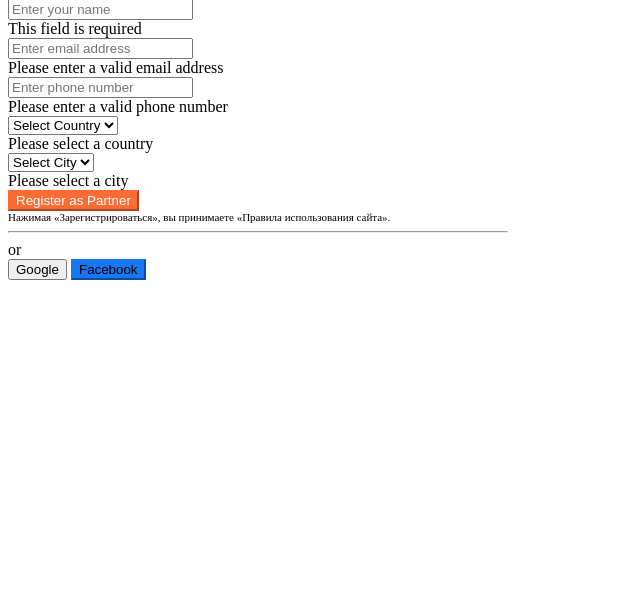
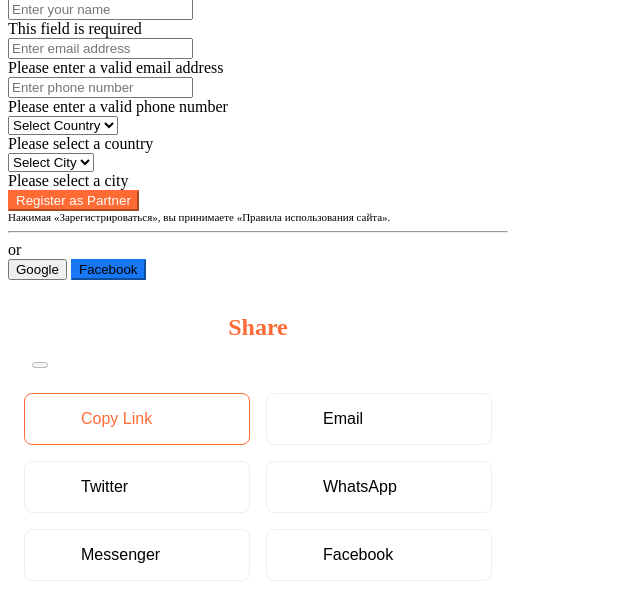
Before and after one commit to dykyi-roman/website, a Symfony app: template code/src/Dashboard/Resources/templates/base.html.twig in a window 1280 px wide. Shown: the part 804-1409 px from the top of the page, without its empty margins (0-640 px from the left). Before the commit the page ends 1084 px from the top, so only its background shows below. Run offline with Twig, Linux system fonts and the light colour scheme; the template is opened without the code that fills it, so the values that code supplies are empty; some libraries are stand-ins or nearby versions.

Commit message:
development

```diff
--- /dev/null
+++ b/code/public/css/share-popup.css
@@ -0,0 +1,108 @@
+/* Share Popup Styles */
+.share-buttons {
+    display: grid;
+    grid-template-columns: repeat(2, 1fr);
+    gap: 1rem;
+    padding: 1rem;
+}
+
+.share-button {
+    display: flex;
+    align-items: center;
+    justify-content: flex-start;
+    padding: 1rem;
+    border: 1px solid #eee;
+    border-radius: 8px;
+    background: white;
+    cursor: pointer;
+    transition: all 0.3s ease;
+    color: var(--text-dark);
+    font-size: 1rem;
+    width: 100%;
+}
+
+.share-button:hover {
+    background-color: var(--primary-orange);
+    border-color: var(--primary-orange);
+    color: white;
+    transform: translateY(-2px);
+    box-shadow: 0 2px 8px rgba(255, 107, 53, 0.3);
+}
+
+.share-button i {
+    font-size: 1.25rem;
+    margin-right: 1rem;
+    width: 24px;
+    text-align: center;
+}
+
+.share-button span {
+    font-weight: 500;
+}
+
+/* Specific button styles */
+.share-button.copy-link {
+    border-color: var(--primary-orange);
+    color: var(--primary-orange);
+}
+
+.share-button.copy-link:hover {
+    background-color: var(--primary-orange);
+    color: white;
+}
+
+.share-button.email:hover {
+    background-color: var(--primary-orange);
+    border-color: var(--primary-orange);
+}
+
+.share-button.messages:hover {
+    background-color: var(--primary-orange);
+    border-color: var(--primary-orange);
+}
+
+.share-button.whatsapp:hover {
+    background-color: var(--primary-orange);
+    border-color: var(--primary-orange);
+}
+
+.share-button.messenger:hover {
+    background-color: var(--primary-orange);
+    border-color: var(--primary-orange);
+}
+
+.share-button.facebook:hover {
+    background-color: var(--primary-orange);
+    border-color: var(--primary-orange);
+}
+
+/* Modal header styles */
+#shareModal .modal-header {
+    border-bottom: none;
+    padding: 1.5rem 1.5rem 0.5rem;
+}
+
+#shareModal .modal-title {
+    color: var(--primary-orange);
+    font-weight: 600;
+}
+
+#shareModal .btn-close {
+    opacity: 0.5;
+    transition: opacity 0.3s ease;
+}
+
+#shareModal .btn-close:hover {
+    opacity: 1;
+}
+
+/* Responsive styles */
+@media (max-width: 576px) {
+    .share-buttons {
+        grid-template-columns: 1fr;
+    }
+
+    .share-button {
+        padding: 0.75rem;
+    }
+}
--- a/code/public/js/search.js
+++ b/code/public/js/search.js
@@ -130,7 +130,7 @@ document.addEventListener('DOMContentLoaded', function() {
 
                                         <!-- Service Details -->
                                         <div class="item-details">
-                                            <h3 class="card-title">${service.title || 'Unnamed Service'}</h3>
+                                            <h3 class="card-title"><a href="${service.url}" target="_blank">${service.title || 'Unnamed Service'}</a></h3>
                                             <p class="card-text">${service.description || 'No description available'}</p>
                                             <div class="item-meta mt-3">
                                                 <span class="badge bg-secondary me-2">${service.category || 'Uncategorized'}</span>
--- /dev/null
+++ b/code/public/js/share-popup.js
@@ -0,0 +1,72 @@
+document.addEventListener('DOMContentLoaded', function() {
+    let currentShareUrl = '';
+
+    // Function to properly combine base URL and path
+    function buildUrl(base, path) {
+        // Remove trailing slash from base URL
+        base = base.replace(/\/$/, '');
+        // Remove leading slash from path
+        path = path.replace(/^\//, '');
+        // Combine with a single slash
+        return `${base}/${path}`;
+    }
+
+    // Share button click handler
+    document.addEventListener('click', function(e) {
+        if (e.target.closest('.btn-share')) {
+            const shareButton = e.target.closest('.btn-share');
+            const itemCard = shareButton.closest('.item-card');
+            const cardTitleLink = itemCard.querySelector('.card-title a');
+            const itemPath = cardTitleLink ? cardTitleLink.getAttribute('href') : '';
+
+            if (itemPath) {
+                currentShareUrl = buildUrl(window.location.href, itemPath);
+            } else {
+                currentShareUrl = window.location.href;
+            }
+
+            const shareModal = new bootstrap.Modal(document.getElementById('shareModal'));
+            shareModal.show();
+        }
+    });
+
+    // Copy link button handler
+    document.querySelector('.share-button.copy-link').addEventListener('click', function() {
+        navigator.clipboard.writeText(currentShareUrl).then(() => {
+            // Change button text temporarily to show success
+            const originalText = this.innerHTML;
+            this.innerHTML = '<i class="fas fa-check"></i><span>Copied!</span>';
+            setTimeout(() => {
+                this.innerHTML = originalText;
+            }, 2000);
+        });
+    });
+
+    // Email share handler
+    document.querySelector('.share-button.email').addEventListener('click', function() {
+        const subject = encodeURIComponent('Check out this service');
+        const body = encodeURIComponent(`I found this interesting service: ${currentShareUrl}`);
+        window.open(`mailto:?subject=${subject}&body=${body}`);
+    });
+
+    // Twitter share handler
+    document.querySelector('.share-button.twitter').addEventListener('click', function() {
+        const text = encodeURIComponent('Check out this service:');
+        window.open(`https://twitter.com/intent/tweet?text=${text}&url=${encodeURIComponent(currentShareUrl)}`);
+    });
+
+    // WhatsApp share handler
+    document.querySelector('.share-button.whatsapp').addEventListener('click', function() {
+        window.open(`https://wa.me/?text=${encodeURIComponent(currentShareUrl)}`);
+    });
+
+    // Messenger share handler
+    document.querySelector('.share-button.messenger').addEventListener('click', function() {
+        window.open(`https://www.facebook.com/dialog/send?link=${encodeURIComponent(currentShareUrl)}&app_id=YOUR_FB_APP_ID`);
+    });
+
+    // Facebook share handler
+    document.querySelector('.share-button.facebook').addEventListener('click', function() {
+        window.open(`https://www.facebook.com/sharer/sharer.php?u=${encodeURIComponent(currentShareUrl)}`);
+    });
+});
--- a/code/src/Dashboard/Resources/templates/base.html.twig
+++ b/code/src/Dashboard/Resources/templates/base.html.twig
@@ -32,6 +32,7 @@
         {% block stylesheets %}
             <link rel="stylesheet" href="{{ asset('css/register-popup.css') }}?v={{ "now"|date("U") }}">
             <link rel="stylesheet" href="{{ asset('css/login-popup.css') }}?v={{ "now"|date("U") }}">
+            <link rel="stylesheet" href="{{ asset('css/share-popup.css') }}?v={{ "now"|date("U") }}">
         {% endblock %}
 
         {% block javascripts %}
@@ -41,6 +42,7 @@
 
             <script src="{{ asset('js/register-popup.js') }}?v={{ "now"|date("U") }}"></script>
             <script src="{{ asset('js/login-popup.js') }}?v={{ "now"|date("U") }}"></script>
+            <script src="{{ asset('js/share-popup.js') }}?v={{ "now"|date("U") }}"></script>
         {% endblock %}
 
         <!-- Schema.org markup -->
@@ -69,6 +71,7 @@
         {# Include registration popup #}
         {% include '@Dashboard/components/login-popup.html.twig' %}
         {% include '@Dashboard/components/register-popup.html.twig' %}
+        {% include '@Dashboard/components/share-popup.html.twig' %}
 
         <!-- Structured data for Organization -->
         <script type="application/ld+json">
--- /dev/null
+++ b/code/src/Dashboard/Resources/templates/components/share-popup.html.twig
@@ -0,0 +1,43 @@
+{% block stylesheets %}
+    <link rel="stylesheet" href="{{ asset('css/share-popup.css') }}?v={{ "now"|date("U") }}">
+{% endblock %}
+
+<!-- Share Popup -->
+<div class="modal fade" id="shareModal" tabindex="-1" role="dialog" aria-labelledby="shareModalLabel" aria-hidden="true">
+    <div class="modal-dialog" role="document">
+        <div class="modal-content">
+            <div class="modal-header">
+                <h2 class="modal-title text-center w-100" id="shareModalLabel">Share</h2>
+                <button type="button" class="btn-close" data-bs-dismiss="modal" aria-label="Close"></button>
+            </div>
+            <div class="modal-body">
+                <div class="share-buttons">
+                    <button class="share-button copy-link">
+                        <i class="fas fa-link"></i>
+                        <span>Copy Link</span>
+                    </button>
+                    <button class="share-button email">
+                        <i class="fas fa-envelope"></i>
+                        <span>Email</span>
+                    </button>
+                    <button class="share-button twitter">
+                        <i class="fab fa-twitter"></i>
+                        <span>Twitter</span>
+                    </button>
+                    <button class="share-button whatsapp">
+                        <i class="fab fa-whatsapp"></i>
+                        <span>WhatsApp</span>
+                    </button>
+                    <button class="share-button messenger">
+                        <i class="fab fa-facebook-messenger"></i>
+                        <span>Messenger</span>
+                    </button>
+                    <button class="share-button facebook">
+                        <i class="fab fa-facebook"></i>
+                        <span>Facebook</span>
+                    </button>
+                </div>
+            </div>
+        </div>
+    </div>
+</div>
--- a/code/src/Service/Resources/Config/services.yaml
+++ b/code/src/Service/Resources/Config/services.yaml
@@ -1,10 +1,13 @@
 parameters:
+    app_host: '%env(APP_HOST)%'
 
 services:
     _defaults:
         autowire: true
         autoconfigure: true
         public: false
+        bind:
+            $appHost: '%app_host%'
 
     App\Service\:
         resource: '../../'
```
Also changed, not shown: code/public/css/dashboard.css (+22 -0 lines), code/src/Dashboard/DomainModel/Service/ServiceList.php (deleted, +0 -13 lines), code/src/Dashboard/DomainModel/Service/ServiceListInterface.php (deleted, +0 -8 lines), code/src/Service/Infrastructure/ElasticSearch/Client.php (+16 -61 lines), 1 other file.
